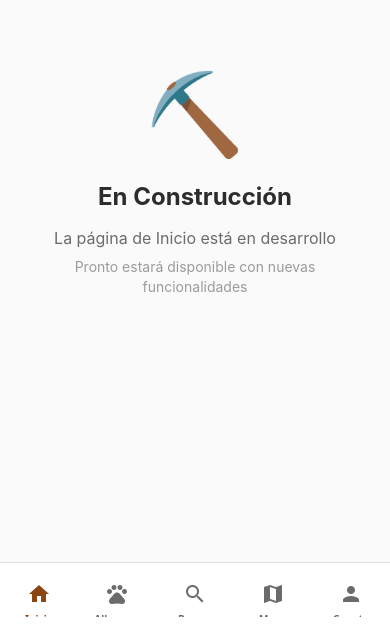
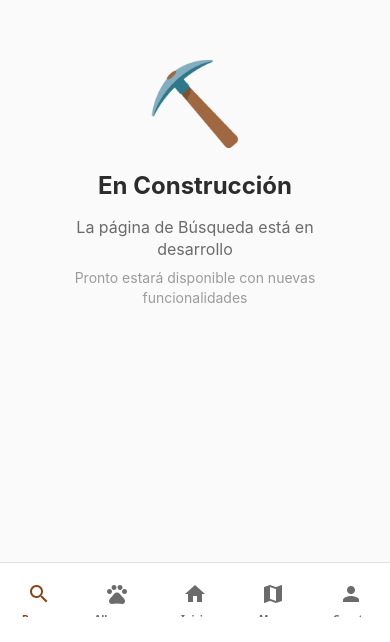
Before and after one commit to DaleneyRuben/huellitapps, a React Native app: screen / in a window 390 px wide. Shown: the part 202-844 px from the top of the page. Built offline with nearby package versions, Linux system fonts and the light colour scheme.

Commit message:
change order of tabs

```diff
--- a/App.js
+++ b/App.js
@@ -41,11 +41,11 @@ export default function App() {
         }}
       >
         <Tab.Screen
-          name="Inicio"
-          component={HomeScreen}
+          name="Buscar"
+          component={SearchScreen}
           options={{
             tabBarIcon: ({ color }) => (
-              <TabIcon iconName="home" color={color} />
+              <TabIcon iconName="search" color={color} />
             ),
           }}
         />
@@ -59,14 +59,15 @@ export default function App() {
           }}
         />
         <Tab.Screen
-          name="Buscar"
-          component={SearchScreen}
+          name="Inicio"
+          component={HomeScreen}
           options={{
             tabBarIcon: ({ color }) => (
-              <TabIcon iconName="search" color={color} />
+              <TabIcon iconName="home" color={color} />
             ),
           }}
         />
+
         <Tab.Screen
           name="Mapa"
           component={MapScreen}
```
